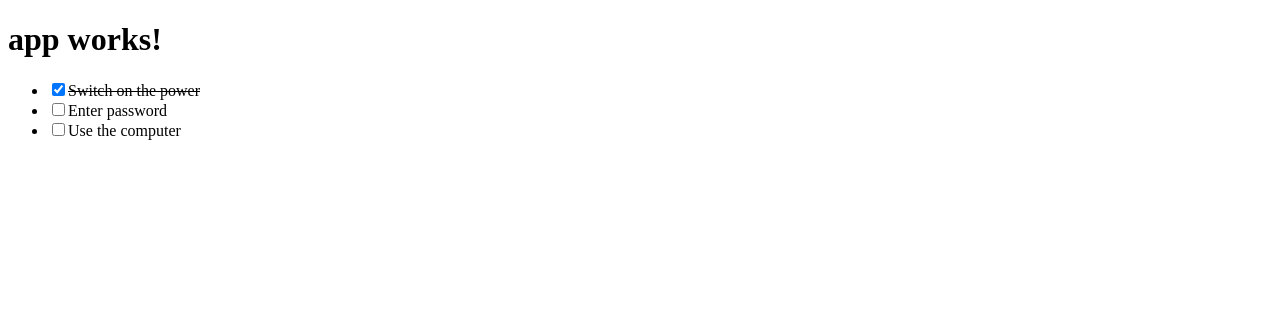
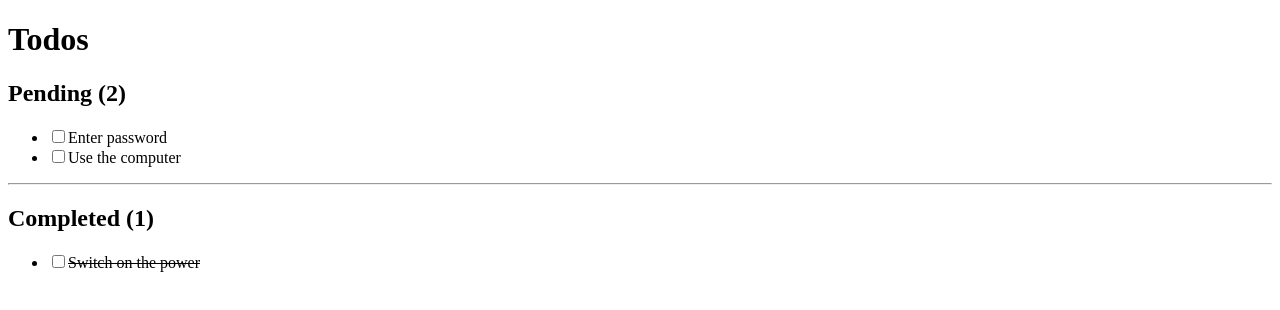
Before and after one commit to RomainGoncalves/todos-angular2, an Angular app: page / in a window 1280 px wide. Both pictures are taken after a click on the checkbox "Switch on the power". Shown: the top 310 px of the page. Built offline with nearby package versions, Linux system fonts and the light colour scheme.

Commit message:
Has a dynamic display of Pending and Completed tasks

```diff
--- a/package.json
+++ b/package.json
@@ -27,7 +27,7 @@
   },
   "devDependencies": {
     "@angular/cli": "1.0.0-beta.29",
-    "@angular/compiler-cli": "^2.3.1",
+    "@angular/compiler-cli": "2.4.5",
     "@types/jasmine": "2.5.38",
     "@types/node": "^6.0.42",
     "codelyzer": "~2.0.0-beta.1",
--- a/src/app/app.component.html
+++ b/src/app/app.component.html
@@ -2,8 +2,22 @@
   {{title}}
 </h1>
 
+<h2>Pending  ({{ todoService.pendingTasks().length }})</h2>
+
 <ul>
-  <li *ngFor="let task of todoService.tasks">
+  <li *ngFor="let task of todoService.pendingTasks()">
     <app-todos [task]="task"></app-todos>
   </li>
 </ul>
+
+<hr *ngIf="todoService.completedTasks().length > 0">
+
+<div *ngIf="todoService.completedTasks().length > 0">
+  <h2>Completed ({{ todoService.completedTasks().length }})</h2>
+
+  <ul>
+    <li *ngFor="let task of todoService.completedTasks()">
+      <app-todos [task]="task"></app-todos>
+    </li>
+  </ul>
+</div>
--- a/src/app/app.component.ts
+++ b/src/app/app.component.ts
@@ -8,7 +8,7 @@ import {TodosService} from "./todos.service";
 })
 
 export class AppComponent {
-  title = 'app works!';
+  title = 'Todos';
 
   constructor(
     private todoService:TodosService
--- a/src/app/todos.service.ts
+++ b/src/app/todos.service.ts
@@ -3,10 +3,7 @@ import {Injectable} from '@angular/core';
 @Injectable()
 export class TodosService {
 
-  public tasks;
-
-  constructor() {
-    this.tasks = [
+  tasks = [
     {
       title: 'Switch on the power',
       completed: false
@@ -20,5 +17,27 @@ export class TodosService {
       completed: false
     }
   ];
+
+  completedTasks(){
+
+    let completed = [];
+
+    for(let task of this.tasks){
+      if(task.completed) completed.push(task);
     }
+
+    return completed;
   }
+
+  pendingTasks(){
+    let pending = [];
+
+    for(let task of this.tasks){
+      if(!task.completed) pending.push(task);
+    }
+
+    return pending;
+  }
+
+  constructor() {}
+}
--- a/src/app/todos/todos.component.css
+++ b/src/app/todos/todos.component.css
@@ -1,3 +1,7 @@
+input[type=checkbox] + label{
+  cursor: pointer;
+}
+
 input[type=checkbox] + label.complete{
   text-decoration: line-through;
 }
--- a/src/app/todos/todos.component.ts
+++ b/src/app/todos/todos.component.ts
@@ -9,7 +9,9 @@ import {Component, OnInit, Input} from '@angular/core';
 export class TodosComponent implements OnInit {
 
   triggerCompletion(task){
-    task.completed = !task.completed;
+    setTimeout(function(){
+      task.completed = !task.completed;
+    }, 200);
   }
 
   @Input() task;
```
Also changed, not shown: 1 other file (tests, documents, lock files or other folders). Lines whose indentation alone changed are shown as unchanged.
